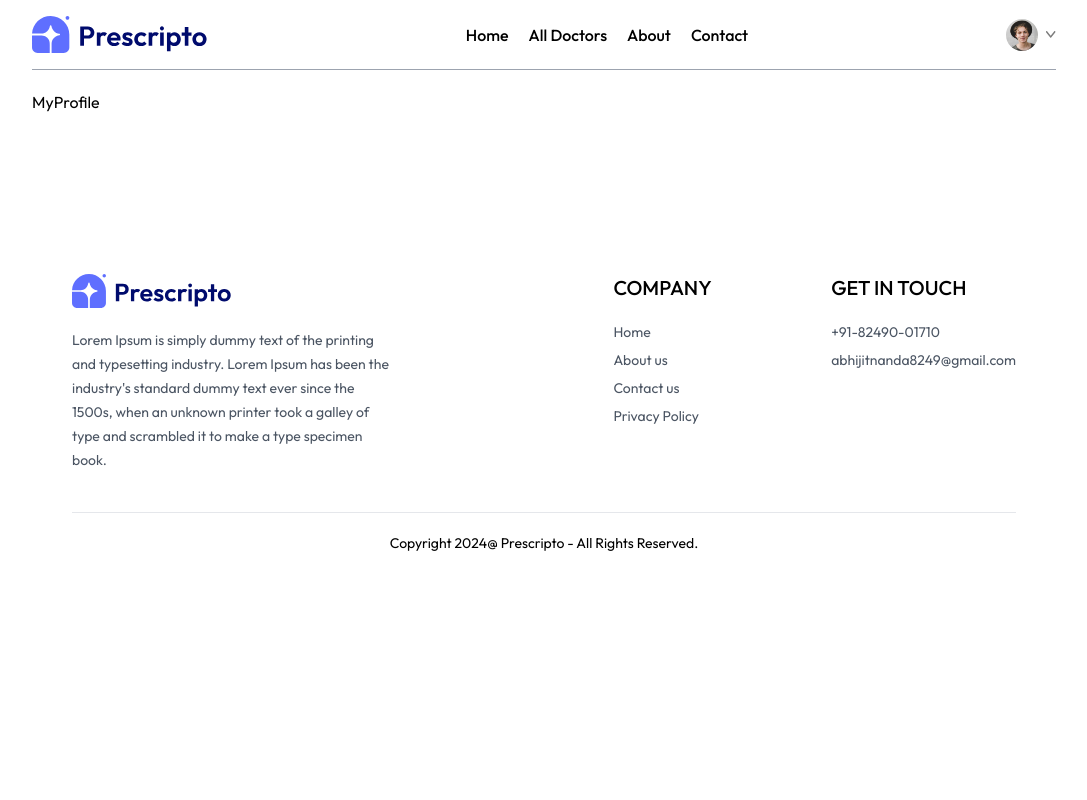
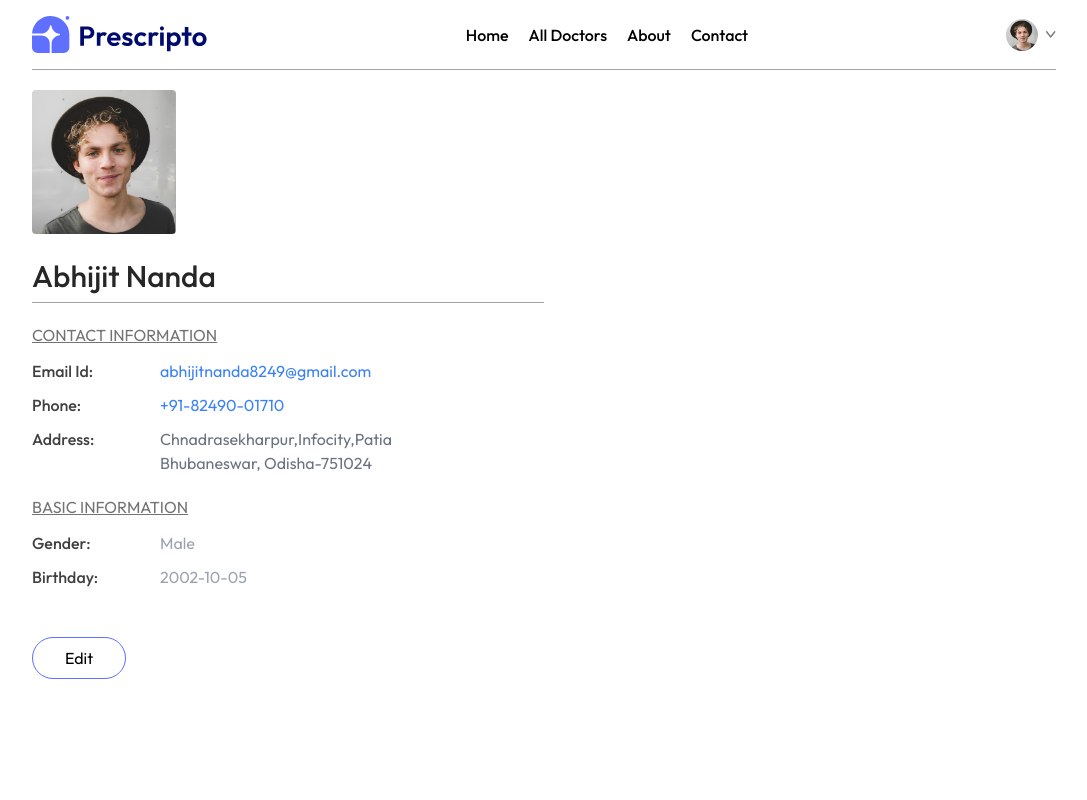
Before and after one commit to superlancer9/hms-fullstack, a React (Vite) app in the folder frontend/: page /my-profile in a window 1280 px wide. Shown: the top 800 px of the page, without its empty margins (96-1183 px from the left). Built offline with nearby package versions, Linux system fonts and the light colour scheme.

Commit message:
my-appointment page done

```diff
--- a/frontend/src/pages/Appointments.jsx
+++ b/frontend/src/pages/Appointments.jsx
@@ -24,7 +24,7 @@ const Appointments = () => {
     // Getting Current Date
     let today = new Date();
 
-    if (today.getHours() > 21) {
+    if (today.getHours() >= 20 && today.getMinutes() > 30) {
       today.setDate(today.getDate() + 1);
       today.setHours(10, 0, 0, 0);
     }
--- a/frontend/src/pages/MyAppointments.jsx
+++ b/frontend/src/pages/MyAppointments.jsx
@@ -1,7 +1,49 @@
-import React from "react";
+import React, { useContext } from "react";
+import { AppContext } from "../context/AppContext.jsx";
 
 const MyAppointments = () => {
-  return <div>MyAppointments</div>;
+  const { doctors } = useContext(AppContext);
+  return (
+    <div>
+      <p className="pb-3 mt-12 font-medium text-zin-700 border-b">
+        My Appointments
+      </p>
+      <div>
+        {doctors.slice(0, 3).map((item, index) => (
+          <div
+            className="grid grid-cols-[1fr_2fr] gap-4 sm:flex sm:gap-6 py-2 border-b"
+            key={index}
+          >
+            <div>
+              <img className="w-32 bg-indigo-50" src={item.image} alt="" />
+            </div>
+            <div className="flex-1 text-md text-zinc-600">
+              <p className="font-medium text-neutral-800">{item.name}</p>
+              <p>{item.speciality}</p>
+              <p className="font-semibold text-zinc-700 mt-1">Address:</p>
+              <p className="text-sm">{item.address.line1}</p>
+              <p className="text-sm">{item.address.line2}</p>
+              <p className="text-sm mt-1">
+                <span className="text-md text-neutral-700 font-medium">
+                  Date & Time:
+                </span>{" "}
+                17, October,2024 | 8:30 PM
+              </p>
+            </div>
+            <div></div>
+            <div className="flex flex-col gap-2 justify-end">
+              <button className="text-md text-stone-500 text-center sm:min-w-48 py-2 border rounded hover:bg-primary hover:text-white transition-all duration-300">
+                Pay Online
+              </button>
+              <button className="text-md text-stone-500 text-center sm:min-w-48 py-2 border rounded hover:bg-red-600 hover:text-white transition-all duration-300">
+                Cancel Appointment
+              </button>
+            </div>
+          </div>
+        ))}
+      </div>
+    </div>
+  );
 };
 
 export default MyAppointments;
--- a/frontend/src/pages/MyProfile.jsx
+++ b/frontend/src/pages/MyProfile.jsx
@@ -1,7 +1,148 @@
-import React from "react";
+import React, { useState } from "react";
+import { assets } from "../assets/assets";
 
 const MyProfile = () => {
-  return <div>MyProfile</div>;
+  const [userData, setUserData] = useState({
+    name: "Abhijit Nanda",
+    image: assets.profile_pic,
+    email: "abhijitnanda8249@gmail.com",
+    phone: "+91-82490-01710",
+    address: {
+      line1: "Chnadrasekharpur,Infocity,Patia",
+      line2: "Bhubaneswar, Odisha-751024",
+    },
+    gender: "Male",
+    dob: "2002-10-05",
+  });
+  const [isEdit, setIsEdit] = useState(false);
+  return (
+    <div className="max-w-lg flex flex-col gap-2 text-md">
+      <img className="w-36 rounded" src={userData.image} alt="" />
+      {isEdit ? (
+        <input
+          type="text"
+          className="bg-gray-50 text-3xl font-medium max-w-60 mt-4 outline-primary"
+          value={userData.name}
+          spellCheck={false}
+          onChange={(e) =>
+            setUserData((prev) => ({ ...prev, name: e.target.value }))
+          }
+        />
+      ) : (
+        <p className="font-medium text-3xl text-neutral-800 mt-4">
+          {userData.name}
+        </p>
+      )}
+      <hr className="bg-zinc-400 h-[1px] border-none" />
+      <div>
+        <p className="text-neutral-500 underline mt-3">CONTACT INFORMATION</p>
+        <div className="grid grid-cols-[1fr_3fr] gap-y-2.5 mt-3 text-neutral-700">
+          <p className="font-medium">Email Id:</p>
+          <p className="text-blue-500">{userData.email}</p>
+          <p className="font-medium">Phone:</p>
+          {isEdit ? (
+            <input
+              type="tel"
+              className="bg-gray-100 max-w-52 outline-primary"
+              value={userData.phone}
+              onChange={(e) =>
+                setUserData((prev) => ({ ...prev, phone: e.target.value }))
+              }
+            />
+          ) : (
+            <p className="text-blue-500">{userData.phone}</p>
+          )}
+          <p className="font-medium">Address:</p>
+          {isEdit ? (
+            <p>
+              <input
+                type="text"
+                className="bg-gray-50 outline-primary"
+                value={userData.address.line1}
+                spellCheck={false}
+                onChange={(e) =>
+                  setUserData((prev) => ({
+                    ...prev,
+                    address: { ...prev.address, line1: e.target.value },
+                  }))
+                }
+              />
+              <br />
+              <input
+                type="text"
+                value={userData.address.line2}
+                className="bg-gray-50 outline-primary"
+                spellCheck={false}
+                onChange={(e) =>
+                  setUserData((prev) => ({
+                    ...prev,
+                    address: { ...prev.address, line2: e.target.value },
+                  }))
+                }
+              />
+            </p>
+          ) : (
+            <p className="text-gray-500">
+              {userData.address.line1}
+              <br />
+              {userData.address.line2}
+            </p>
+          )}
+        </div>
+      </div>
+      <div>
+        <p className="text-neutral-500 underline mt-3">BASIC INFORMATION</p>
+        <div className="grid grid-cols-[1fr_3fr] gap-y-2.5 mt-3 text-neutral-700">
+          <p className="font-medium">Gender:</p>
+          {isEdit ? (
+            <select
+              onChange={(e) =>
+                setUserData((prev) => ({ ...prev, gender: e.target.value }))
+              }
+              value={userData.gender}
+              className="max-w-20 bg-gray-100 outline-primary"
+            >
+              <option value="Male">Male</option>
+              <option value="Female">Female</option>
+              <option value="Other">Other</option>
+            </select>
+          ) : (
+            <p className="text-gray-400">{userData.gender}</p>
+          )}
+          <p className="font-medium">Birthday:</p>
+          {isEdit ? (
+            <input
+              type="date"
+              value={userData.dob}
+              className="max-w-28 bg-gray-100 outline-primary"
+              onChange={(e) =>
+                setUserData((prev) => ({ ...prev, dob: e.target.value }))
+              }
+            />
+          ) : (
+            <p className="text-gray-400">{userData.dob}</p>
+          )}
+        </div>
+      </div>
+      <div className="mt-10">
+        {isEdit ? (
+          <button
+            className="border border-primary px-8 py-2 rounded-full hover:text-white hover:bg-primary transition-all duration-300"
+            onClick={() => setIsEdit(false)}
+          >
+            Save Information
+          </button>
+        ) : (
+          <button
+            className="border border-primary px-8 py-2 rounded-full hover:text-white hover:bg-primary transition-all duration-300"
+            onClick={() => setIsEdit(true)}
+          >
+            Edit
+          </button>
+        )}
+      </div>
+    </div>
+  );
 };
 
 export default MyProfile;
```
